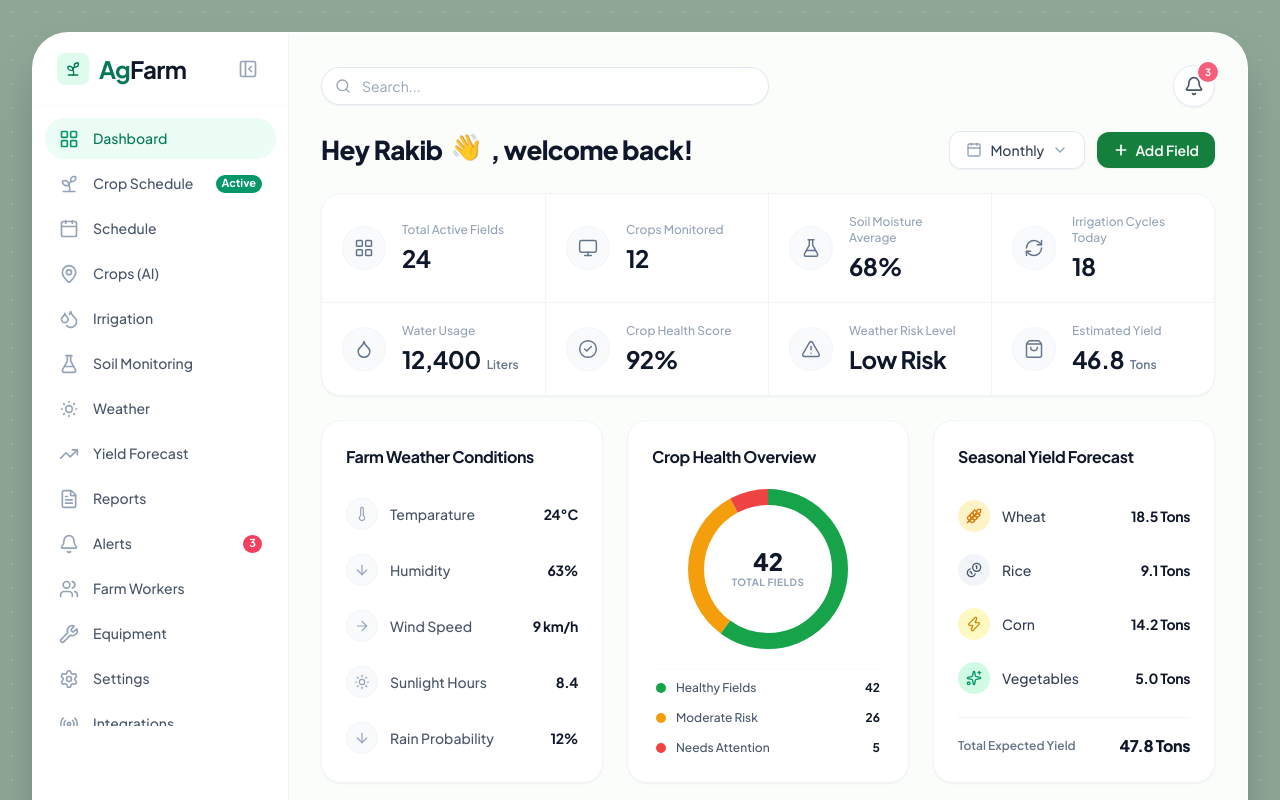
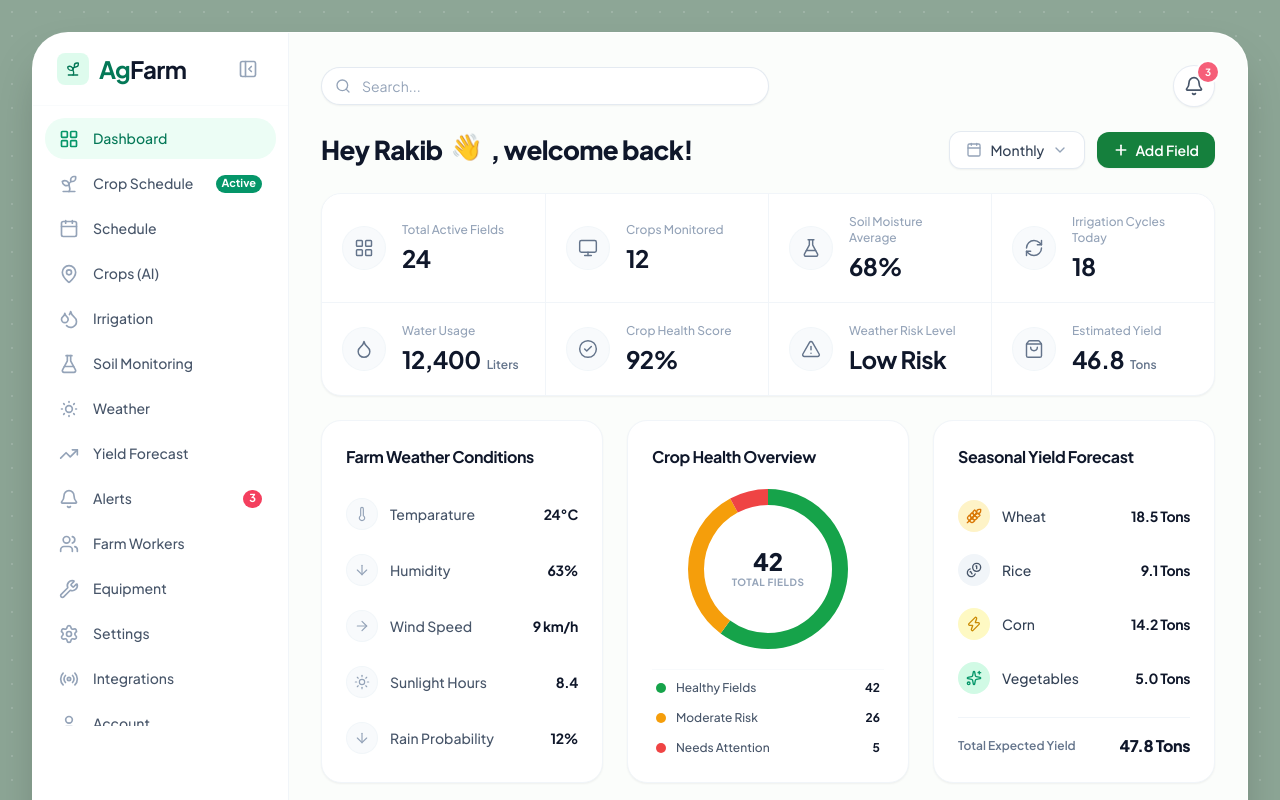
Before and after one commit to Meenakshi29888/SkillBridge_climatecrops, a React (Vite) app: page / in a window 1280 px wide. Shown: the top 800 px of the page. Built offline with nearby package versions, Linux system fonts and the light colour scheme.

Commit message:
Remove Reports item from sidebar navbar

```diff
--- a/src/data/mockData.js
+++ b/src/data/mockData.js
@@ -178,7 +178,6 @@ export const sidebarMenuItems = [
   { id: 'soil-monitoring', label: 'Soil Monitoring', icon: 'FlaskConical', badge: null },
   { id: 'weather', label: 'Weather', icon: 'SunMedium', badge: null },
   { id: 'yield-forecast', label: 'Yield Forecast', icon: 'TrendingUp', badge: null },
-  { id: 'reports', label: 'Reports', icon: 'FileText', badge: null },
   { id: 'alerts', label: 'Alerts', icon: 'Bell', badge: 3, badgeColor: 'bg-rose-500 text-white' },
   { id: 'farm-workers', label: 'Farm Workers', icon: 'Users', badge: null },
   { id: 'equipment', label: 'Equipment', icon: 'Wrench', badge: null },
```
